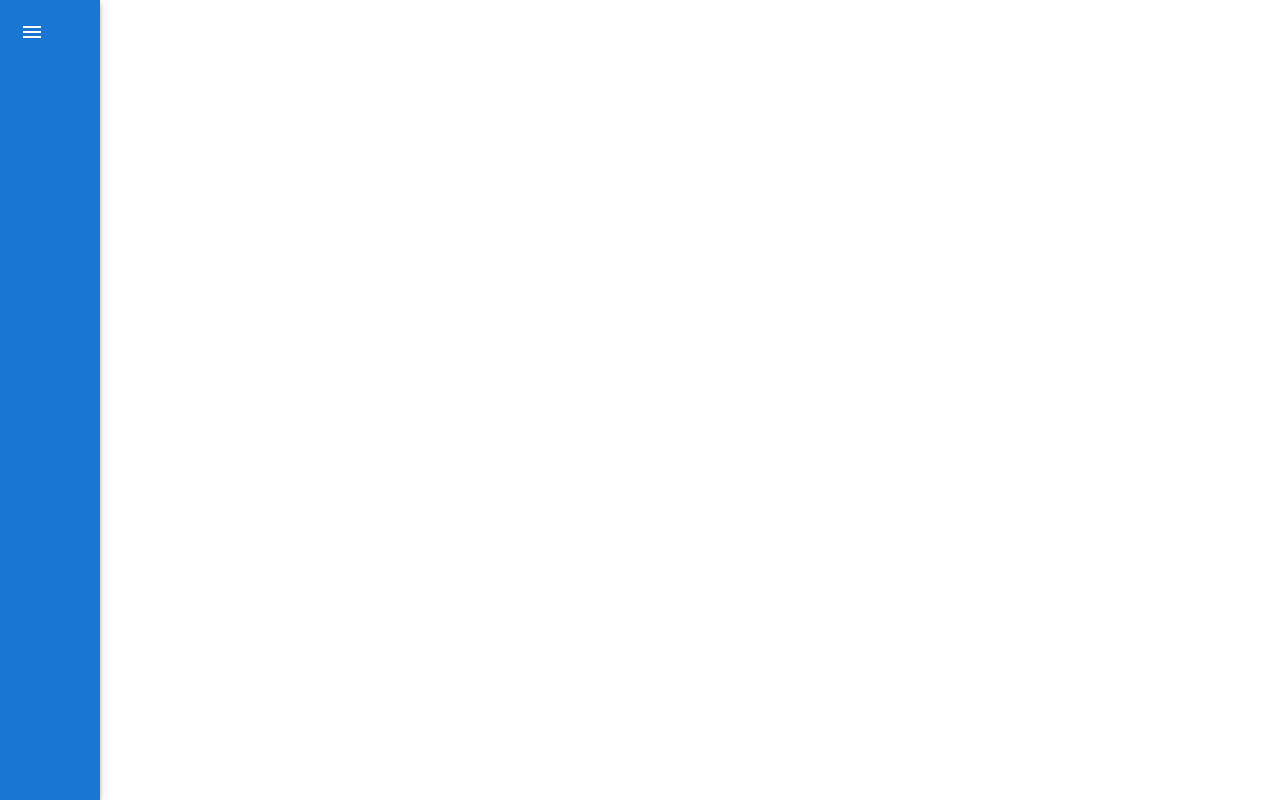
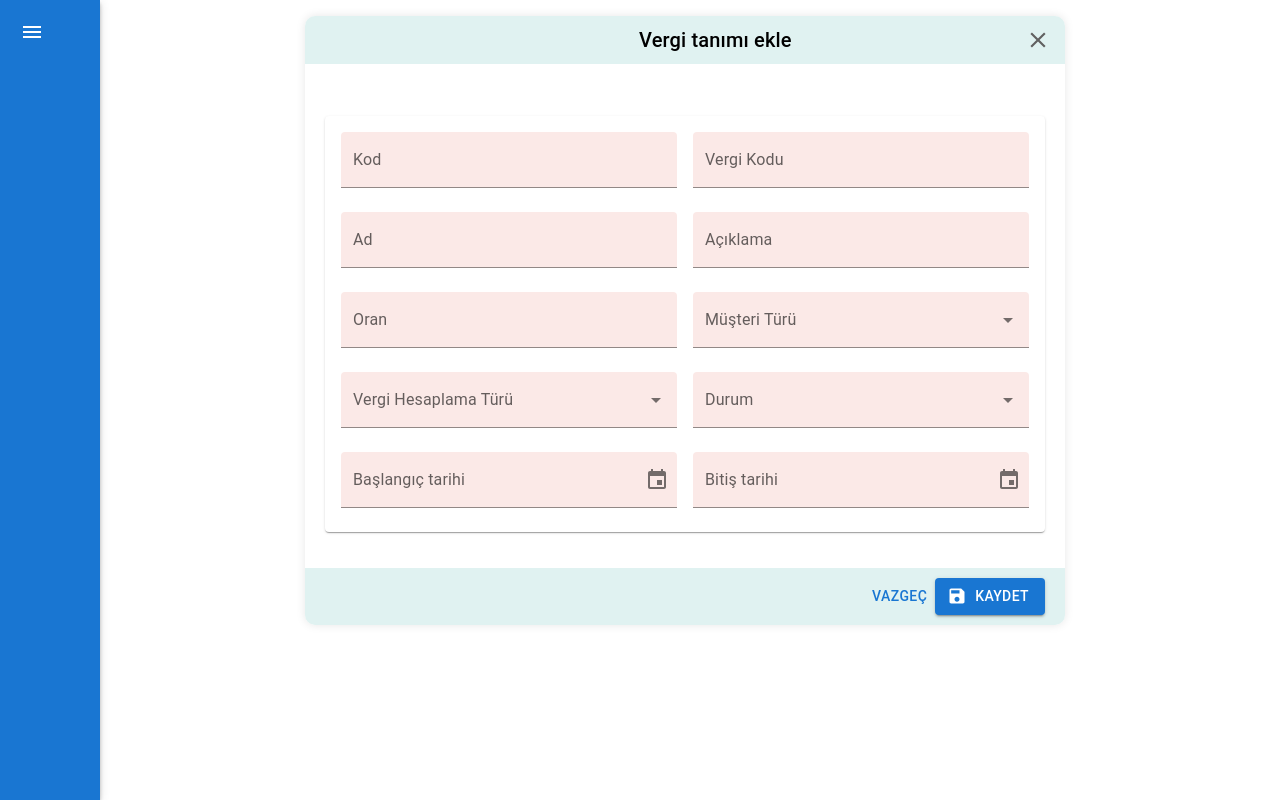
Before and after one commit to BuseNurAydn/frontend-webApi, a React (Create React App) app: page /add-update in a window 1280 px wide. Before the commit this address had no page. Built offline with nearby package versions, Linux system fonts and the light colour scheme; no server answers.

Commit message:
yeni vergi tanımı ekleme yapıldı

```diff
--- a/src/App.js
+++ b/src/App.js
@@ -63,7 +63,7 @@ function App() {
             <ListItem onClick={handleDrawerClose} component={Link} sx={{color:'black'}}  to="/">
               <ListItemText primary="Listeleme" />
             </ListItem>
-            <ListItem  onClick={handleDrawerClose} component={Link} sx={{color:'black'}} to="/add-update/0">
+            <ListItem  onClick={handleDrawerClose} component={Link} sx={{color:'black'}} to="/add-update">
               <ListItemText primary="Vergi Tanımı" />
             </ListItem>
           </List>
@@ -72,6 +72,7 @@ function App() {
         <Content>
           <Routes>
             <Route path="/" element={<TaxList />} />
+            <Route path="/add-update" element={<TaxAddUpdate />} /> {/* yeni kayıt eklemek için */}
             <Route path="/add-update/:id" element={<TaxAddUpdate />} /> {/* Güncelleme için parametre ile */}
           </Routes>
         </Content>
--- a/src/components/TaxAddUpdate.jsx
+++ b/src/components/TaxAddUpdate.jsx
@@ -96,7 +96,7 @@ const initialFormState = {
 
 const TaxAddUpdateForm = ({ existingData, formType, save, update }) => {
   const [formState, setFormState] = useState(initialFormState);
-  const { id } = useParams();
+  const { id } = useParams(); // ID'yi URL parametresinden al
   const navigate = useNavigate();
 
   //enumlar için
@@ -106,13 +106,16 @@ const TaxAddUpdateForm = ({ existingData, formType, save, update }) => {
 
   useEffect(() => {
     // API çağrısı yaparak ilgili veriyi çekip güncelleme işlemi
-    if (id) {
+    if (id && id !== '0') {
       axios.get(`http://localhost:7274/api/taxdefinition/${id}`)
         .then(response => {
           setFormState(response.data);  // Gelen veriyi state'e kaydet
           console.log(response.data);
         })
         .catch(error => console.error('API çağrısında hata oluştu:', error));
+    }
+    else{
+      setFormState(initialFormState);
     }
   }, [id]);
 
@@ -135,44 +138,25 @@ const TaxAddUpdateForm = ({ existingData, formType, save, update }) => {
     setFormState({
       ...formState,
       [name]: value ? value.value : '',
-      // [name]: value ? value.id : '',
     });
   };
-  const handleSubmit = (event) => {
-    event.preventDefault();
+
+  const handleSubmit = async (e) => {
+    e.preventDefault();
     try {
-      if (id) {
+      if (id && id !== '0') {
         // Güncelleme işlemi
-        axios.put(`http://localhost:7274/api/taxdefinition/${id}`, formState)
-          .then(response => {
-            console.log('Güncelleme başarılı:', response.data);
-
-            // Formu temizle
-            setFormState(initialFormState)
-            // Listeleme ekranına yönlendir
-            navigate('/');
-          })
-          .catch(error => console.error('Güncelleme sırasında hata oluştu:', error));
+        await axios.put(`http://localhost:7274/api/taxdefinition/${id}`, formState);
       } else {
         // Yeni kayıt ekleme işlemi
-        axios.post('http://localhost:7274/api/taxdefinition', formState);
+        await axios.post('http://localhost:7274/api/taxdefinition', formState);
       }
       setFormState(initialFormState);
-      // Başarılı olursa listeleme sayfasına yönlendir
-      navigate('/');
+      navigate('/'); // Kaydetme sonrası listeleme ekranına yönlendir
     } catch (error) {
       console.error('API çağrısında hata oluştu:', error);
-    };
+    }
   };
-  {/*
-    e.preventDefault();
-    if (formType === 'new') {
-      save(formState); // Save new record
-    } else if (formType === 'edit') {
-      update(formState); // Update existing record
-    }
-    setFormState(initialFormState); // Reset form
-  };*/}
 
   useEffect(() => {
     // Customer Types API çağrısı
@@ -275,12 +259,12 @@ const TaxAddUpdateForm = ({ existingData, formType, save, update }) => {
                 options={statuses}
                 getOptionLabel={(option) => option.text}
                 value={statuses.find(type => type.value === formState.status) || null}
+                onChange={(event, value) =>
+                  handleAutocompleteChange(event, value, "status")
+                }
                 renderInput={(params) => (
                   <StyledTextField {...params} label="Durum" variant="filled" />
                 )}
-                onChange={(event, value) =>
-                  handleAutocompleteChange(event, value, "status")
-                }
                 fullWidth
               />
             </BoxField>
@@ -338,5 +322,4 @@ const TaxAddUpdateForm = ({ existingData, formType, save, update }) => {
     </FormWrapper>
   );
 };
-
 export default TaxAddUpdateForm;
```
